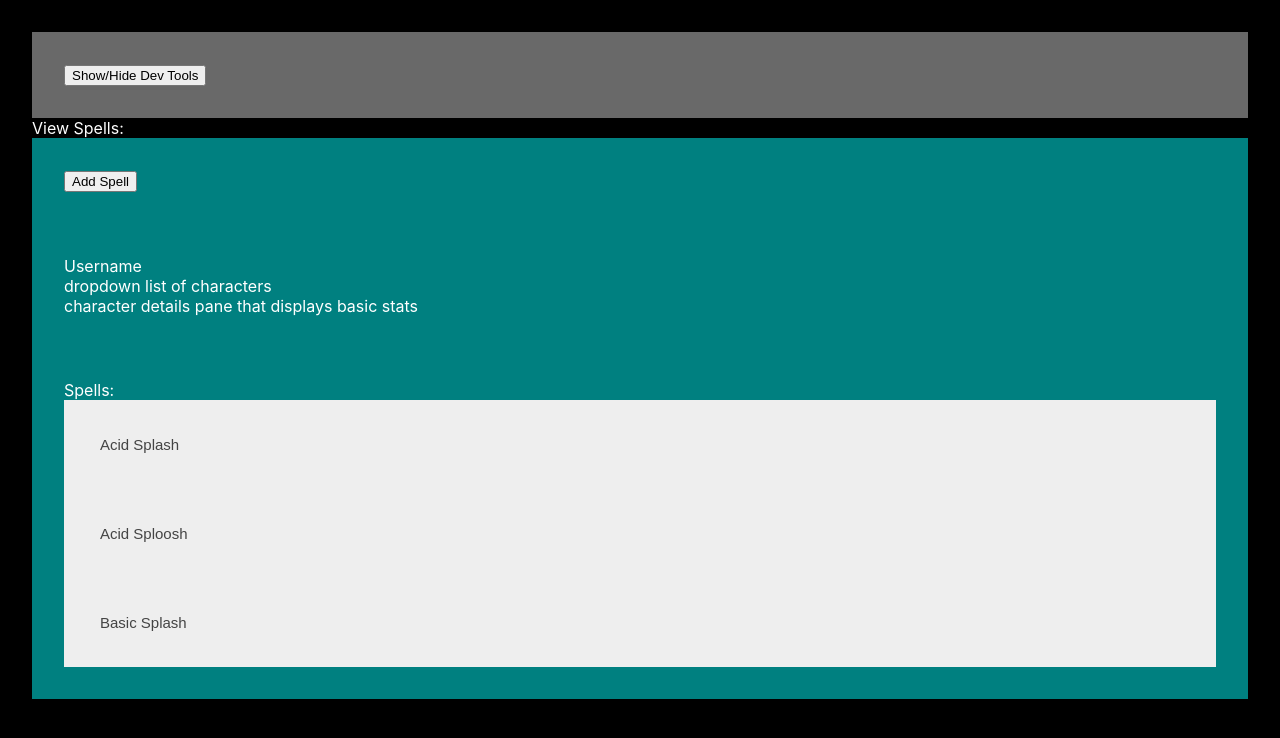
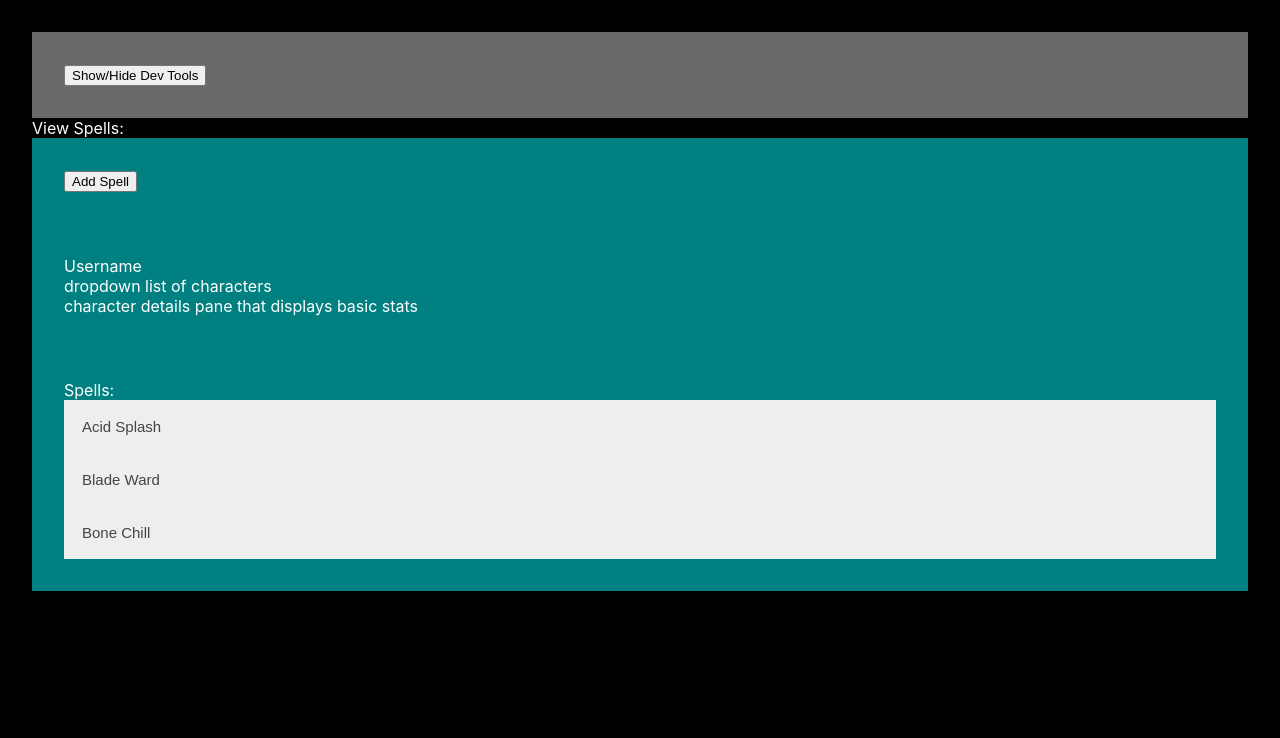
Before and after one commit to TheMartinCrabtree/bg3-data-gen, a React (Create React App) app: page / in a window 1280 px wide. Shown: the top 738 px of the page. Built offline with nearby package versions, Linux system fonts and the light colour scheme.

Commit message:
new working version of accordion

```diff
--- /dev/null
+++ b/src/components/CharacterViewer/CharacterViewer.jsx
@@ -0,0 +1,16 @@
+import React from "react";
+import styled from "styled-components";
+
+const LayoutWrapper = styled.div``;
+
+const CharacterViewer = (props) => {
+  return (
+    <LayoutWrapper>
+      <div>Username</div>
+      <div>dropdown list of characters</div>
+      <div>character details pane that displays basic stats</div>
+    </LayoutWrapper>
+  );
+};
+
+export default CharacterViewer;
--- /dev/null
+++ b/src/components/CharacterViewer/index.js
@@ -0,0 +1 @@
+export { default as CharacterViewer } from "./CharacterViewer";
--- a/src/components/Main/Main.jsx
+++ b/src/components/Main/Main.jsx
@@ -2,6 +2,8 @@ import React, { ReactNode, useState, useEffect } from "react";
 import styled from "styled-components";
 import { SpellUpdater } from "../SpellUpdater";
 import { SpellViewer } from "../SpellViewer";
+import { CharacterViewer } from "../CharacterViewer";
+import defaultSpellList from "../../data/spelldata";
 
 const characterData = [
   {
@@ -13,24 +15,6 @@ const characterData = [
         level: 7,
       },
     ],
-  },
-];
-
-const defaultSpellList = [
-  {
-    spellID: "A001",
-    spellName: "Acid Splash",
-    spellLevel: 0,
-    spellSchool: "Conjuration",
-    spellAction: "Action",
-    spellDamage: "1d6",
-    spellDamageType: "Acid",
-    savingThrow: "Dexterity",
-    spellHigherLevel:
-      "Damage increases to 2d6 at level 5, and 3d6 at level 10.",
-    spellRange: 60, // in feet
-    spellRadius: 7, // in feet
-    spellInfo: "Throw a bubble of acid that damages each creature it hits.",
   },
 ];
 
@@ -62,7 +46,7 @@ const saveLocalStorageData = (data, updateCallback) => {
 };
 
 const Main = (props) => {
-  const [usersData, setUserData] = useState([]);
+  const [usersData, setUserData] = useState(characterData);
   const [spellList, setSpellList] = useState(defaultSpellList);
   const [selected, setSelectedIndex] = useState(0);
   const [currentLayout, setCurrentLayout] = useState({
@@ -188,13 +172,11 @@ const Main = (props) => {
         )}
       </ActivePaneWrapper>
       <ActivePaneWrapper>
-        <div>Username</div>
-        <div>dropdown list of characters</div>
-        <div>character details pane that displays basic stats</div>
+        <CharacterViewer />
       </ActivePaneWrapper>
       <ActivePaneWrapper>
         <div>Spells:</div>
-        <SpellViewer />
+        <SpellViewer spellList={spellList} />
       </ActivePaneWrapper>
     </MainWrapper>
   );
--- a/src/components/SpellViewer/SpellViewer.jsx
+++ b/src/components/SpellViewer/SpellViewer.jsx
@@ -1,20 +1,5 @@
-import React, { useState, useEffect } from "react";
+import React, { useState } from "react";
 import styled from "styled-components";
-
-const testData = [
-  {
-    spellID: "A001",
-    spellName: "Acid Splash",
-  },
-  {
-    spellID: "A002",
-    spellName: "Acid Sploosh",
-  },
-  {
-    spellID: "A003",
-    spellName: "Basic Splash",
-  },
-];
 
 const LayoutWrapper = styled.div``;
 const AccordionContainer = styled.div``;
@@ -42,31 +27,22 @@ const AccordionPanel = styled.div`
 `;
 
 const SpellViewer = (props) => {
-  const [spellsData, setSpellsData] = useState(testData);
+  const { spellList } = props;
   const [openPanels, setOpenPanels] = useState([]);
+  console.log("openPanels", openPanels);
 
   const renderAccordion = () => {
     const togglePanel = (spellID) => {
-      const spellIndex = spellID && openPanels.indexOf(spellID);
-      if (spellIndex > -1) {
-        setOpenPanels(openPanels.slice(spellIndex, 1));
-        return false;
+      if (openPanels.includes(spellID)) {
+        setOpenPanels(openPanels.filter((id) => id !== spellID));
       } else {
         setOpenPanels([...openPanels, spellID]);
-        return true;
       }
     };
-    console.log("spellsData", spellsData);
-    // return (
-    //   spellsData &&
-    //   spellsData.map((spellData) => {
-    //     return <div>{`${spellData.spellName}`}</div>;
-    //   })
-    // );
 
     return (
-      spellsData &&
-      spellsData.map((spellData) => {
+      spellList &&
+      spellList.map((spellData) => {
         const {
           spellID,
           spellName,
@@ -79,23 +55,23 @@ const SpellViewer = (props) => {
           spellHigherLevel,
           spellRange,
           spellRadius,
+          spellDuration,
           spellInfo,
         } = spellData;
+        const isOpen = openPanels.includes(spellID);
         return (
           <div key={`${spellID}-spellinfo`}>
-            <AccordionButton>
-              <AccordionButton onClick={togglePanel}>
-                {spellName}
-              </AccordionButton>
-              <AccordionPanel>
-                <p>
-                  Lorem ipsum dolor sit amet, consectetur adipisicing elit, sed
-                  do eiusmod tempor incididunt ut labore et dolore magna aliqua.
-                  Ut enim ad minim veniam, quis nostrud exercitation ullamco
-                  laboris nisi ut aliquip ex ea commodo consequat.
-                </p>
-              </AccordionPanel>
+            <AccordionButton onClick={() => togglePanel(spellID)}>
+              {spellName}
             </AccordionButton>
+            {isOpen && (
+              <p>
+                Lorem ipsum dolor sit amet, consectetur adipisicing elit, sed do
+                eiusmod tempor incididunt ut labore et dolore magna aliqua. Ut
+                enim ad minim veniam, quis nostrud exercitation ullamco laboris
+                nisi ut aliquip ex ea commodo consequat.
+              </p>
+            )}
           </div>
         );
       })
@@ -103,7 +79,7 @@ const SpellViewer = (props) => {
   };
   return (
     <LayoutWrapper>
-      <AccordionContainer>{spellsData && renderAccordion()}</AccordionContainer>
+      <AccordionContainer>{spellList && renderAccordion()}</AccordionContainer>
     </LayoutWrapper>
   );
 };
--- /dev/null
+++ b/src/data/spelldata.js
@@ -0,0 +1,53 @@
+const defaultSpellList = [
+  {
+    spellID: "A001",
+    spellName: "Acid Splash",
+    spellLevel: 0,
+    spellSchool: "Conjuration",
+    spellAction: "Action",
+    spellDamage: "1d6",
+    spellDamageType: "Acid",
+    savingThrow: "Dexterity",
+    spellHigherLevel:
+      "Damage increases to 2d6 at level 5, and 3d6 at level 10.",
+    spellRange: 60, // in feet
+    spellRadius: 7, // in feet
+    spellDuration: null,
+    spellInfo: "Throw a bubble of acid that damages each creature it hits.",
+  },
+  {
+    spellID: "B001",
+    spellName: "Blade Ward",
+    spellLevel: 0,
+    spellSchool: "Abjuration",
+    spellAction: "Action",
+    spellDamage: null,
+    spellDamageType: null,
+    savingThrow: null,
+    spellHigherLevel: null,
+    spellRange: 0,
+    spellRadius: null,
+    spellDuration: "2 Turns",
+    spellInfo:
+      "Has Resistance against bludgeoning, piercing, and slashing damage.",
+  },
+  {
+    spellID: "B002",
+    spellName: "Bone Chill",
+    spellLevel: 0,
+    spellSchool: "Necromancy",
+    spellAction: "Action",
+    spellDamage: "1d8",
+    spellDamageType: "Necrotic",
+    savingThrow: null,
+    spellHigherLevel:
+      "Damage increases to 2d8 at level 5, and 3d8 at level 10.",
+    spellRange: 60,
+    spellRadius: null,
+    spellDuration: null,
+    spellInfo:
+      "Deals necrotic damage and prevent the target from healing until your next turn. An undead target receives disadvantage on attack rolls.",
+  },
+];
+
+export default defaultSpellList;
```
Also changed, not shown: src/components/SpellUpdater/SpellUpdater.jsx (+0 -51 lines).
